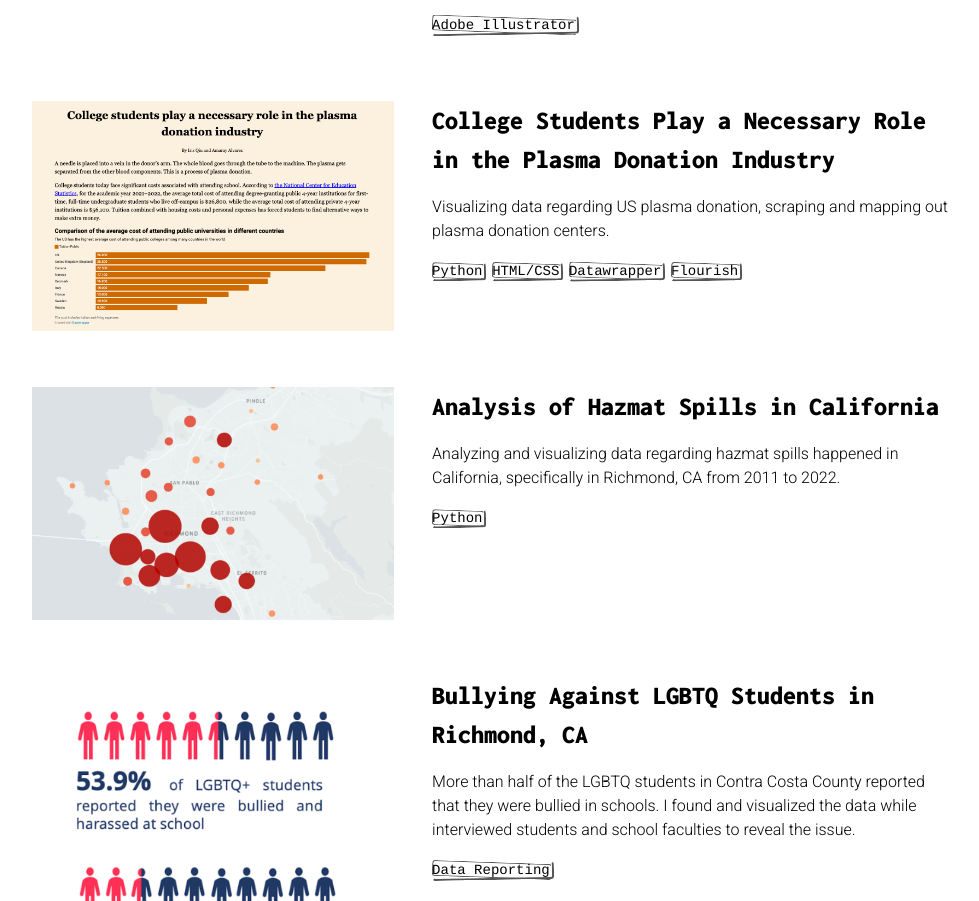
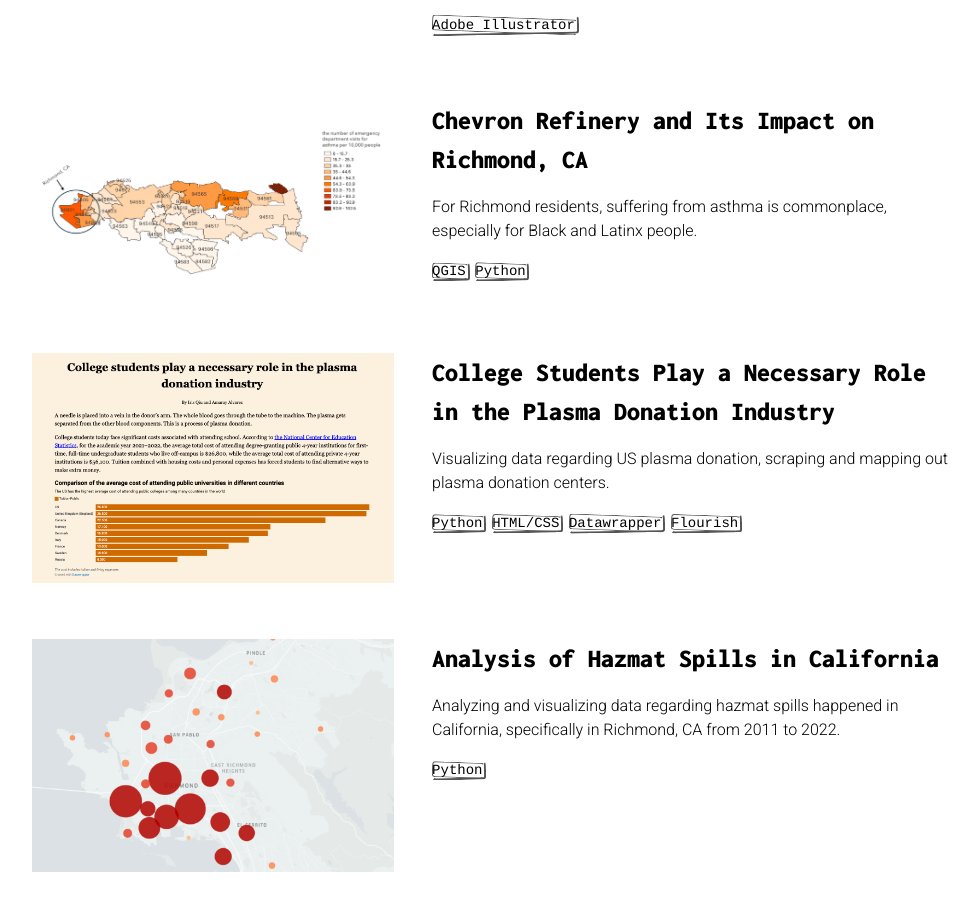
Before and after one commit to irisqiu1216/irisqiu1216.github.io, a plain HTML site: page index.html in a window 1280 px wide. Shown: the part 1471-2372 px from the top of the page, without its empty margins (147-1126 px from the left). Drawn offline with Linux system fonts and the light colour scheme.

Commit message:
update story

```diff
--- a/index.html
+++ b/index.html
@@ -102,6 +102,17 @@
 
       <div class="row story">
         <div class="col-5">
+          <a href=" https://irisqiu1216.github.io/Refinery_story/"><img class="images" src="assets/refinery.png" alt="story image" /></a>
+        </div>
+        <div class="col-7">
+          <p class="headlines"><a href="https://irisqiu1216.github.io/stem-inequality/" target="_blank">Chevron Refinery and Its Impact on Richmond, CA</a></p>
+          <p class="description">For Richmond residents, suffering from asthma is commonplace, especially for Black and Latinx people.</p>
+          <p class="tools"><span class="sketch-highlight">QGIS</span> <span class="sketch-highlight">Python</span> </p>
+        </div>
+      </div>
+
+      <div class="row story">
+        <div class="col-5">
           <a href="https://irisqiu1216.github.io/plasma_story/" target="_blank"><img class="images" src="assets/plasma.png" alt="story image" /></a>
         </div>
         <div class="col-7">
@@ -113,10 +124,10 @@
 
       <div class="row story">
         <div class="col-5">
-          <a href="https://github.com/irisqiu1216/Iris_Qiu_Final-Project" target="_blank"><img class="images" src="assets/spills.png" alt="story image" /></a>
+          <a href=" https://irisqiu1216.github.io/hazmat-spills-map/" target="_blank"><img class="images" src="assets/spills.png" alt="story image" /></a>
         </div>
         <div class="col-7">
-          <p class="headlines"><a href="https://github.com/irisqiu1216/Iris_Qiu_Final-Project" target="_blank">Analysis of Hazmat Spills in California</a></p>
+          <p class="headlines"><a href="https://irisqiu1216.github.io/hazmat-spills-map/" target="_blank">Analysis of Hazmat Spills in California</a></p>
           <p class="description">Analyzing and visualizing data regarding hazmat spills happened in California, specifically in Richmond, CA from 2011 to 2022.</p>
           <p class="tools"><span class="sketch-highlight">Python</span></p>
         </div>
```
Also changed, not shown: assets/refinery.png (added).
